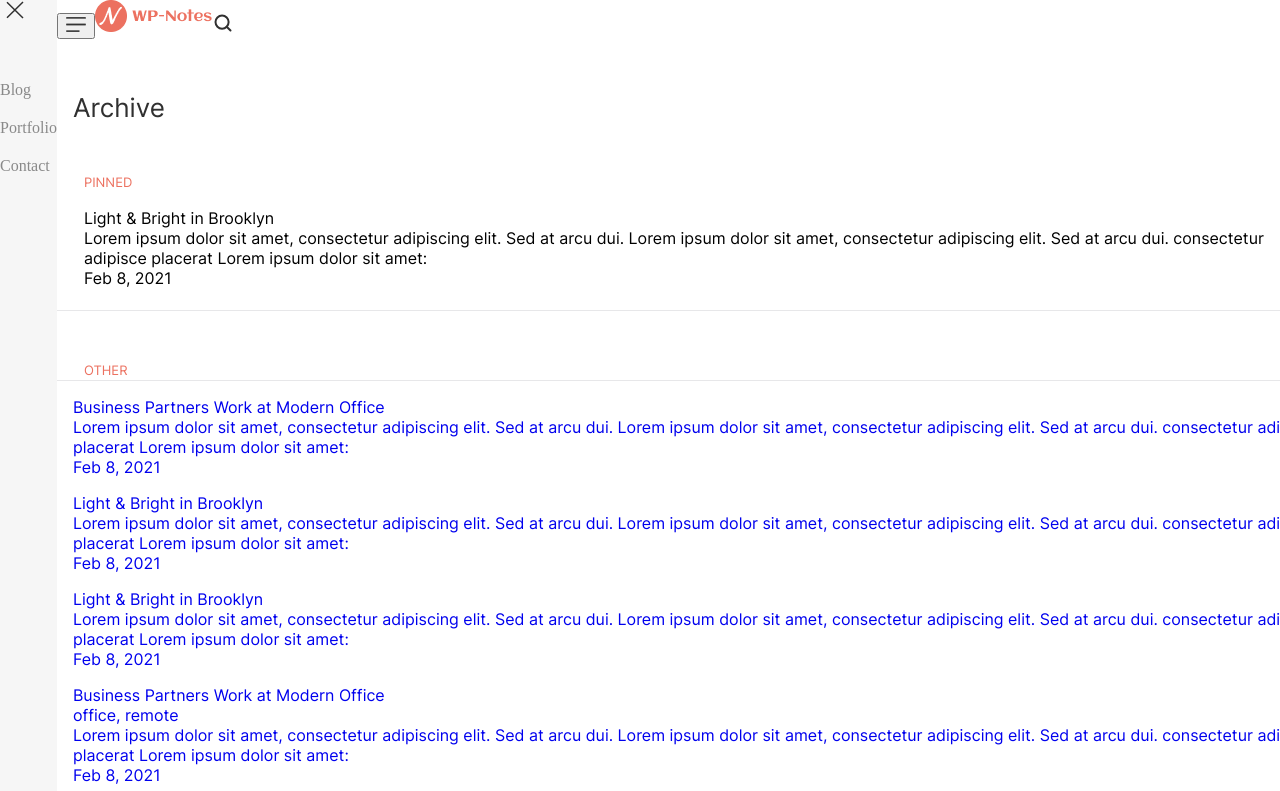
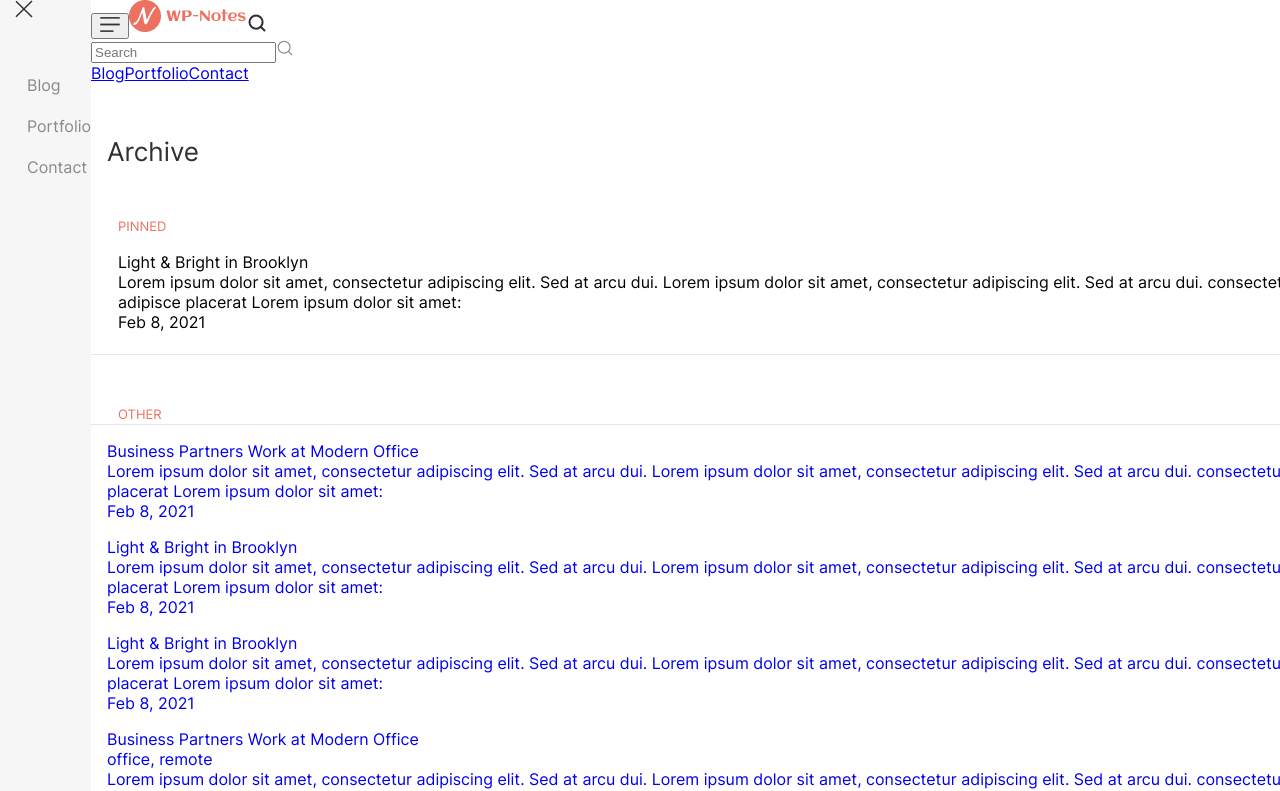
Before and after one commit to IlyaMak/next-js-layouts, a Next.js app: page /wp-notes in a window 1280 px wide. Shown: the top 791 px of the page. Built offline with nearby package versions, Linux system fonts and the light colour scheme.

Commit message:
Add decore line for current route menu item

```diff
--- a/src/components/wp-notes/drawer-menu/drawer-menu.jsx
+++ b/src/components/wp-notes/drawer-menu/drawer-menu.jsx
@@ -9,6 +9,9 @@ export default function DrawerMenu({
   setIsMenuShown,
   blogHref,
   contactsHref,
+  isBlogActive,
+  isPortfolioActive,
+  isContactActive,
 }) {
   return (
     <div className={cn("drawer-menu")}>
@@ -27,13 +30,25 @@ export default function DrawerMenu({
           />
         </button>
         <div className={cn("menu-responsive")}>
-          <a className={cn("menu-item")} href={blogHref}>
+          <a
+            className={cn("menu-item", isBlogActive ? "menu-item--active" : "")}
+            href={blogHref}>
             Blog
           </a>
-          <a className={cn("menu-item")} href="#">
+          <a
+            className={cn(
+              "menu-item",
+              isPortfolioActive ? "menu-item--active" : ""
+            )}
+            href="#">
             Portfolio
           </a>
-          <a className={cn("menu-item")} href={contactsHref}>
+          <a
+            className={cn(
+              "menu-item",
+              isContactActive ? "menu-item--active" : ""
+            )}
+            href={contactsHref}>
             Contact
           </a>
         </div>
--- a/src/components/wp-notes/drawer-menu/drawer-menu.module.css
+++ b/src/components/wp-notes/drawer-menu/drawer-menu.module.css
@@ -2,14 +2,15 @@
 
 .drawer-menu {
   background: #f6f6f6;
+  font-family: "Inter";
 
   @media (--xl) {
     display: none;
   }
 
   &__content {
-    margin: 21px 0 0 16px;
-    width: calc(204px - 16px);
+    margin-top: 21px;
+    width: 204px;
     transition: width 0.2s linear;
 
     &--close {
@@ -23,18 +24,30 @@
   .menu-responsive {
     display: flex;
     flex-direction: column;
-    margin-top: 42px;
+    margin-top: 32px;
   }
 
   .menu-button {
     border: none;
     background: transparent;
+    padding: 0;
+
+    .close-logo {
+      margin-left: 15px;
+    }
   }
 
   .menu-item {
     color: #898989;
-    margin-top: 11px;
-    line-height: 27px;
+    margin-top: 21px;
+    margin-left: 27px;
+
     text-decoration: none;
+
+    &--active {
+      border-left: 3px solid #ec7160;
+      padding-left: 12px;
+      margin-left: 15px;
+    }
   }
 }
--- a/src/components/wp-notes/header/header.jsx
+++ b/src/components/wp-notes/header/header.jsx
@@ -9,6 +9,9 @@ export default function Header({
   setIsMenuShown,
   blogHref,
   contactsHref,
+  isBlogActive,
+  isPortfolioActive,
+  isContactActive,
 }) {
   return (
     <div className={cn("header")}>
@@ -22,13 +25,17 @@ export default function Header({
             alt="Menu icon"
           />
         </button>
-        <img src="/assets-wp-notes/images/Logo.png" alt="Logo icon" />
+        <img
+          className={cn("main-row-margin")}
+          src="/assets-wp-notes/images/Logo.png"
+          alt="Logo icon"
+        />
         <img
           className={cn("search-icon-mobile")}
           src="/assets-wp-notes/images/search-mobile.svg"
           alt="Search icon"
         />
-        <div className={cn("search-container")}>
+        <div className={cn("search-container", "main-row-margin")}>
           <input
             className={cn("input-search")}
             type="text"
@@ -41,13 +48,25 @@ export default function Header({
           />
         </div>
         <div className={cn("menu")}>
-          <a className={cn("menu-item")} href={blogHref}>
+          <a
+            className={cn("menu-item", isBlogActive ? "menu-item--active" : "")}
+            href={blogHref}>
             Blog
           </a>
-          <a className={cn("menu-item")} href="#">
+          <a
+            className={cn(
+              "menu-item",
+              isPortfolioActive ? "menu-item--active" : ""
+            )}
+            href="#">
             Portfolio
           </a>
-          <a className={cn("menu-item")} href={contactsHref}>
+          <a
+            className={cn(
+              "menu-item",
+              isContactActive ? "menu-item--active" : ""
+            )}
+            href={contactsHref}>
             Contact
           </a>
         </div>
--- a/src/components/wp-notes/header/header.module.css
+++ b/src/components/wp-notes/header/header.module.css
@@ -15,7 +15,7 @@
       flex-direction: column;
       align-items: start;
       width: 258px;
-      margin: 40px 0 0 24px;
+      margin: 40px 0 0 0;
     }
 
     .menu-button {
@@ -28,12 +28,15 @@
         display: none;
       }
     }
-  }
 
     .search-icon-mobile {
       @media (--xl) {
         display: none;
       }
+    }
+
+    .main-row-margin {
+      margin-left: 24px;
     }
 
     .search-container {
@@ -70,14 +73,21 @@
       @media (--xl) {
         display: flex;
         flex-direction: column;
-      margin-top: 37px;
+        margin-top: 27px;
       }
 
       .menu-item {
         color: #898989;
-      margin-top: 11px;
-      line-height: 27px;
+        margin-top: 21px;
+        margin-left: 36px;
         text-decoration: none;
+
+        &--active {
+          border-left: 3px solid #ec7160;
+          padding-left: 12px;
+          margin-left: 24px;
         }
       }
     }
+  }
+}
--- a/src/pages/wp-notes/contacts/index.jsx
+++ b/src/pages/wp-notes/contacts/index.jsx
@@ -28,6 +28,7 @@ const Notes = () => {
           setIsMenuShown={setIsMenuShown}
           blogHref="../wp-notes"
           contactsHref="contacts"
+          isContactActive={true}
         />
         <div className={styles.main}>
           <Header
@@ -35,6 +36,7 @@ const Notes = () => {
             setIsMenuShown={setIsMenuShown}
             blogHref="../wp-notes"
             contactsHref="contacts"
+            isContactActive={true}
           />
           <div className={styles["main-section"]}>
             <div className={styles["main-container"]}>
--- a/src/pages/wp-notes/index.jsx
+++ b/src/pages/wp-notes/index.jsx
@@ -59,6 +59,7 @@ const Notes = () => {
           setIsMenuShown={setIsMenuShown}
           blogHref="wp-notes"
           contactsHref="wp-notes/contacts"
+          isBlogActive={true}
         />
         <div className={styles.main}>
           <Header
@@ -66,6 +67,7 @@ const Notes = () => {
             setIsMenuShown={setIsMenuShown}
             blogHref="wp-notes"
             contactsHref="wp-notes/contacts"
+            isBlogActive={true}
           />
           <div className={styles["main-section"]}>
             <div className={styles["main-container"]}>
--- a/src/pages/wp-notes/single-blog/index.jsx
+++ b/src/pages/wp-notes/single-blog/index.jsx
@@ -56,20 +56,19 @@ const Notes = () => {
           setIsMenuShown={setIsMenuShown}
           blogHref="../wp-notes"
           contactsHref="contacts"
+          isBlogActive={true}
         />
-
         <div className={styles.main}>
           <button className={cn("drawer-button")}>
             <img src="/assets-wp-notes/images/Button 01.svg" alt="Arrow icon" />
           </button>
-
           <Header
             isMenuShown={isMenuShown}
             setIsMenuShown={setIsMenuShown}
             blogHref="../wp-notes"
             contactsHref="contacts"
+            isBlogActive={true}
           />
-
           <div className={styles["main-section"]}>
             <div className={styles["main-container"]}>
               <div className={styles.body}>
```
Lines whose indentation alone changed are shown as unchanged.
